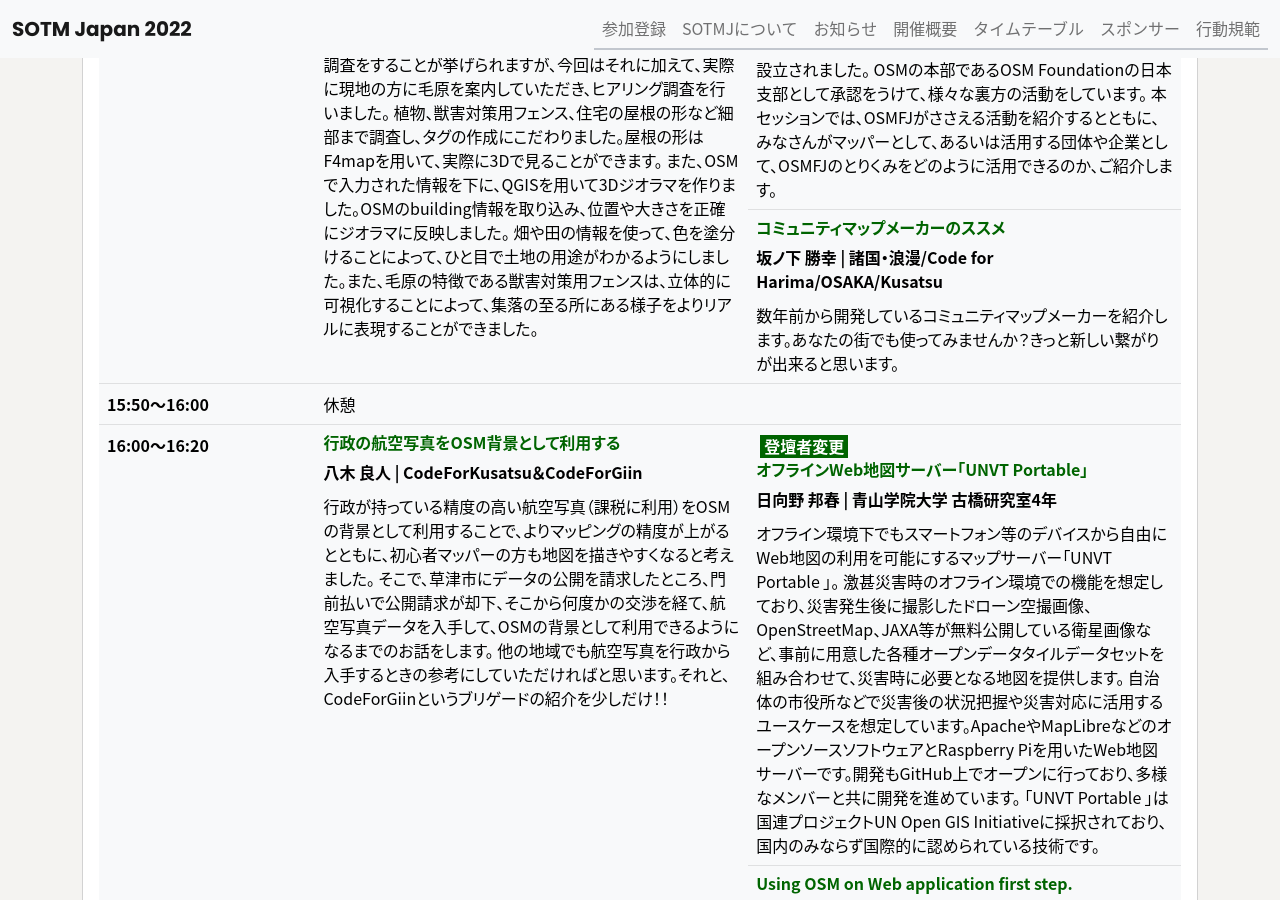
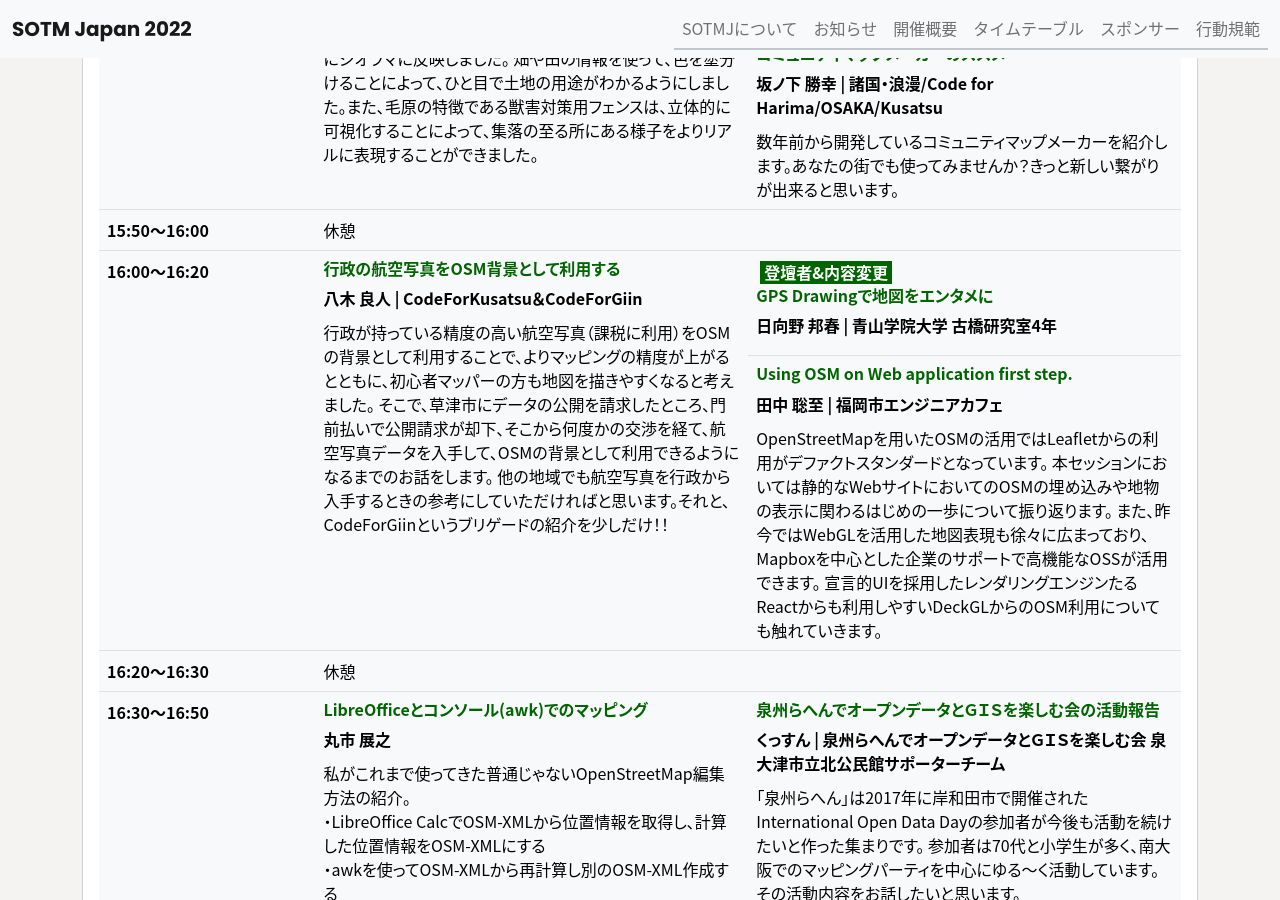
Before and after one commit to osmfj/sotmjp2022, a Jekyll site: the page built from index.md, in a window 1280 px wide and 900 px high, scrolled down 4168 px. Built offline with Jekyll 4.4.1, drawn with Linux system fonts in a browser that asks for light colours; comment, search, counter and statistics services are not loaded; some of the changed text lies outside the part shown.

Commit message:
add news, delete Registration link

```diff
--- a/_includes/footer.html
+++ b/_includes/footer.html
@@ -9,7 +9,7 @@
           <li class="nav-item"><a href="./index.html#event-outline" class="nav-link text-white">開催概要</a></li>
           <li class="nav-item"><a href="./index.html#sponser" class="nav-link text-white">スポンサー</a></li>
           <li class="nav-item"><a href="./index.html#timetable" class="nav-link text-white">タイムテーブル</a></li>
-          <li class="nav-item"><a href="https://sotmjp2022.peatix.com/" class="nav-link text-white">参加登録</a></li>
+          <!-- li class="nav-item"><a href="https://sotmjp2022.peatix.com/" class="nav-link text-white">参加登録</a></li -->
           <li class="nav-item"><a href="./coc.html" class="nav-link text-white">行動規範</a></li>
         </ul>
       </div>
--- a/_includes/header.html
+++ b/_includes/header.html
@@ -10,7 +10,7 @@
         <h1 class="display-4 fw-bold">{% if page.title %}{{ page.title }}{% else %}{{ site.title }}{% endif %}</h1>
         <h2 class="h4 fw-bold">{{ site.event["date"] }} ({{ site.event["dayofweek"] }}) {{ site.event["time"] }} {{ site.event["venue"] }}<br>
         カンファレンス開催テーマ「リスタート」</h2>
-        <button class="btn btn-light m-2" onclick="location.href='https://sotmjp2022.peatix.com/'">今すぐ登録</button>
+        <!-- button class="btn btn-light m-2" onclick="location.href='https://sotmjp2022.peatix.com/'">今すぐ登録</button -->
       </div>
     </div>
   </div>
--- a/_includes/nav.html
+++ b/_includes/nav.html
@@ -13,7 +13,7 @@
       </div>
       <div class="offcanvas-body">
         <ul class="navbar-nav ms-auto">
-          <li class="nav-item"><a href="https://sotmjp2022.peatix.com/" class="nav-link">参加登録</a></li>
+          <!-- li class="nav-item"><a href="https://sotmjp2022.peatix.com/" class="nav-link">参加登録</a></li -->
           <li class="nav-item"><a href="./index.html#about" class="nav-link">SOTMJについて</a></li>
           <li class="nav-item"><a href="./index.html#news" class="nav-link">お知らせ</a></li>
           <li class="nav-item"><a href="./index.html#event-outline" class="nav-link">開催概要</a></li>
--- a/_includes/news.html
+++ b/_includes/news.html
@@ -10,15 +10,17 @@
             <div class="row">
               <div class="container col-md-8 col-sm-12">
                 <ul>
-                  <li>当日のオンライン配信は <a href="https://www.youtube.com/@sotmjp">https://www.youtube.com/@sotmjp</a> から行います。</li>
+                  <!-- li>オンライン配信は <a href="https://www.youtube.com/@sotmjp">https://www.youtube.com/@sotmjp</a> から行います。</li>
                   <li>本カンファレンスの<strong><a href="https://sotmjp2022.peatix.com/">一般参加登録中</a></strong>です。<br>
                     現地参加が難しい方は、<strong>オンライン参加</strong>（YouTube LiveとZoomで配信）も可能です。<br>
                     また、参加登録は感染対策も兼ねているので、ご参加を予定されている方はご登録願います。<br>
                     ※参加登録せずに会場に来られた方は受付でお伝えください。登録方法をご案内します。
-                  </li>
+                  </li -->
                 </ul>
                 <div class="overflow-auto" style="height:300px;">
                   <ul>
+                    <li>2022/12/08 当日の講演動画は <a href="https://www.youtube.com/@sotmjp">https://www.youtube.com/@sotmjp</a> で随時公開しています。</li>
+                    <li>2022/12/03 カンファレンスは無事に終わりました。現地参加された約100名の皆様、お疲れ様でした！</li>
                     <li>2022/12/02 当日のオンライン配信は <a href="https://www.youtube.com/@sotmjp">https://www.youtube.com/@sotmjp</a> から行います。</li>
                     <li>2022/12/02 日向野様が講演「オフラインWeb地図サーバー『UNVT Portable』」を代理発表することになりました</li>
                     <li>2022/11/30 平澤様の講演「オフラインWeb地図サーバー『UNVT Portable』」が体調不良で中止となりました</li>
--- a/_includes/timetable.html
+++ b/_includes/timetable.html
@@ -164,16 +164,11 @@
                     </td>
                     <td>
                       <h5>
-                        <span>登壇者変更</span>
+                        <span>登壇者&内容変更</span>
                         <br>
-                        オフラインWeb地図サーバー「UNVT Portable」
+                        GPS Drawingで地図をエンタメに
                       </h5>
                       <p class="speaker">日向野 邦春 | 青山学院大学 古橋研究室4年</p>
-                      オフライン環境下でもスマートフォン等のデバイスから自由にWeb地図の利用を可能にするマップサーバー「UNVT Portable 」。
-                      激甚災害時のオフライン環境での機能を想定しており、災害発生後に撮影したドローン空撮画像、OpenStreetMap、JAXA等が無料公開している衛星画像など、事前に用意した各種オープンデータタイルデータセットを組み合わせて、災害時に必要となる地図を提供します。
-                      自治体の市役所などで災害後の状況把握や災害対応に活用するユースケースを想定しています。ApacheやMapLibreなどのオープンソースソフトウェアとRaspberry
-                      Piを用いたWeb地図サーバーです。開発もGitHub上でオープンに行っており、多様なメンバーと共に開発を進めています。
-                      「UNVT Portable 」は国連プロジェクトUN Open GIS Initiativeに採択されており、国内のみならず国際的に認められている技術です。
                     </td>
                   </tr>
                   <tr>
```
